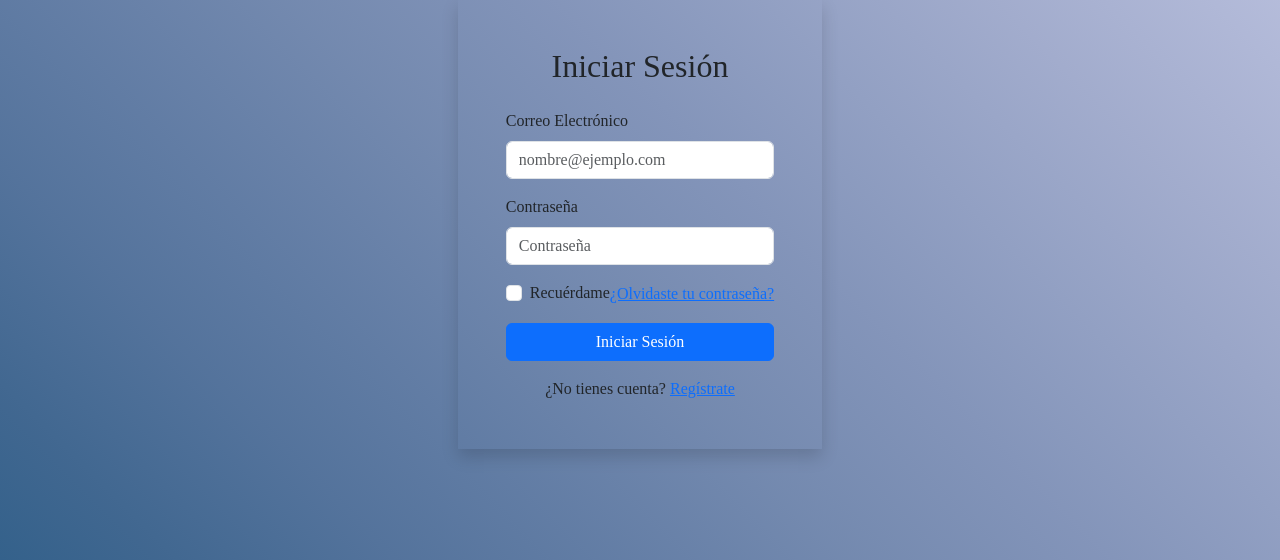
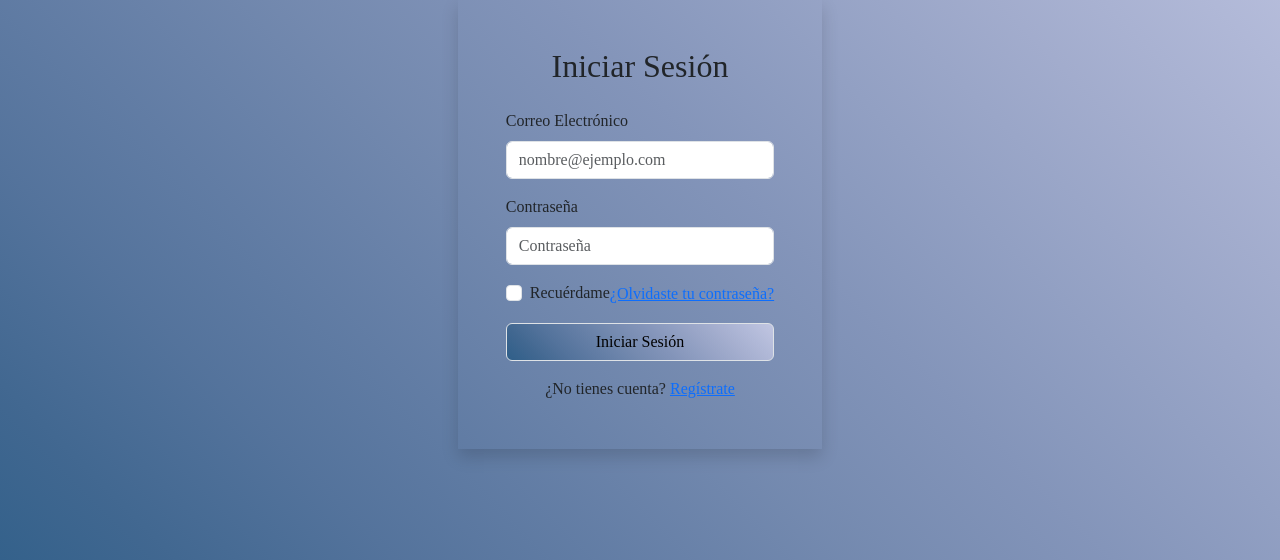
Before and after one commit to DaniSuarez115/ESEM, a Django app: page /login/ in a window 1280 px wide. Shown: the part 176-736 px from the top of the page. Run offline with Django 4.2, Linux system fonts and the light colour scheme.

Commit message:
Cambio antes de los branches

```diff
--- a/core/static/core/css/style.css
+++ b/core/static/core/css/style.css
@@ -53,7 +53,36 @@ body {
         hsl(231deg 36% 82%) 100%
       );
 }
-
+.btn-info{
+    background:linear-gradient(
+        45deg,
+        hsl(208deg 49% 36%) 0%,
+        hsl(211deg 38% 41%) 11%,
+        hsl(214deg 30% 47%) 22%,
+        hsl(216deg 27% 52%) 33%,
+        hsl(218deg 27% 57%) 44%,
+        hsl(221deg 28% 62%) 56%,
+        hsl(223deg 29% 67%) 67%,
+        hsl(226deg 30% 72%) 78%,
+        hsl(228deg 33% 77%) 89%,
+        hsl(231deg 36% 82%) 100%
+      );
+}
+.border{
+    background:linear-gradient(
+        45deg,
+        hsl(208deg 49% 36%) 0%,
+        hsl(211deg 38% 41%) 11%,
+        hsl(214deg 30% 47%) 22%,
+        hsl(216deg 27% 52%) 33%,
+        hsl(218deg 27% 57%) 44%,
+        hsl(221deg 28% 62%) 56%,
+        hsl(223deg 29% 67%) 67%,
+        hsl(226deg 30% 72%) 78%,
+        hsl(228deg 33% 77%) 89%,
+        hsl(231deg 36% 82%) 100%
+      );
+}
 
 /* Estilos personalizados para el sidebar */
 .container-fluid {
--- a/core/templates/core/html/login.html
+++ b/core/templates/core/html/login.html
@@ -19,7 +19,7 @@
                 </div>
                 <a href="#" class="link-primary">¿Olvidaste tu contraseña?</a>
             </div>
-            <button type="submit" class="btn btn-primary w-100">Iniciar Sesión</button>
+            <button type="submit" class="btn border btn-info w-100">Iniciar Sesión</button>
         </form>
         <div class="text-center mt-3">
             <span>¿No tienes cuenta? <a href="#" class="link-primary">Regístrate</a></span>
```
